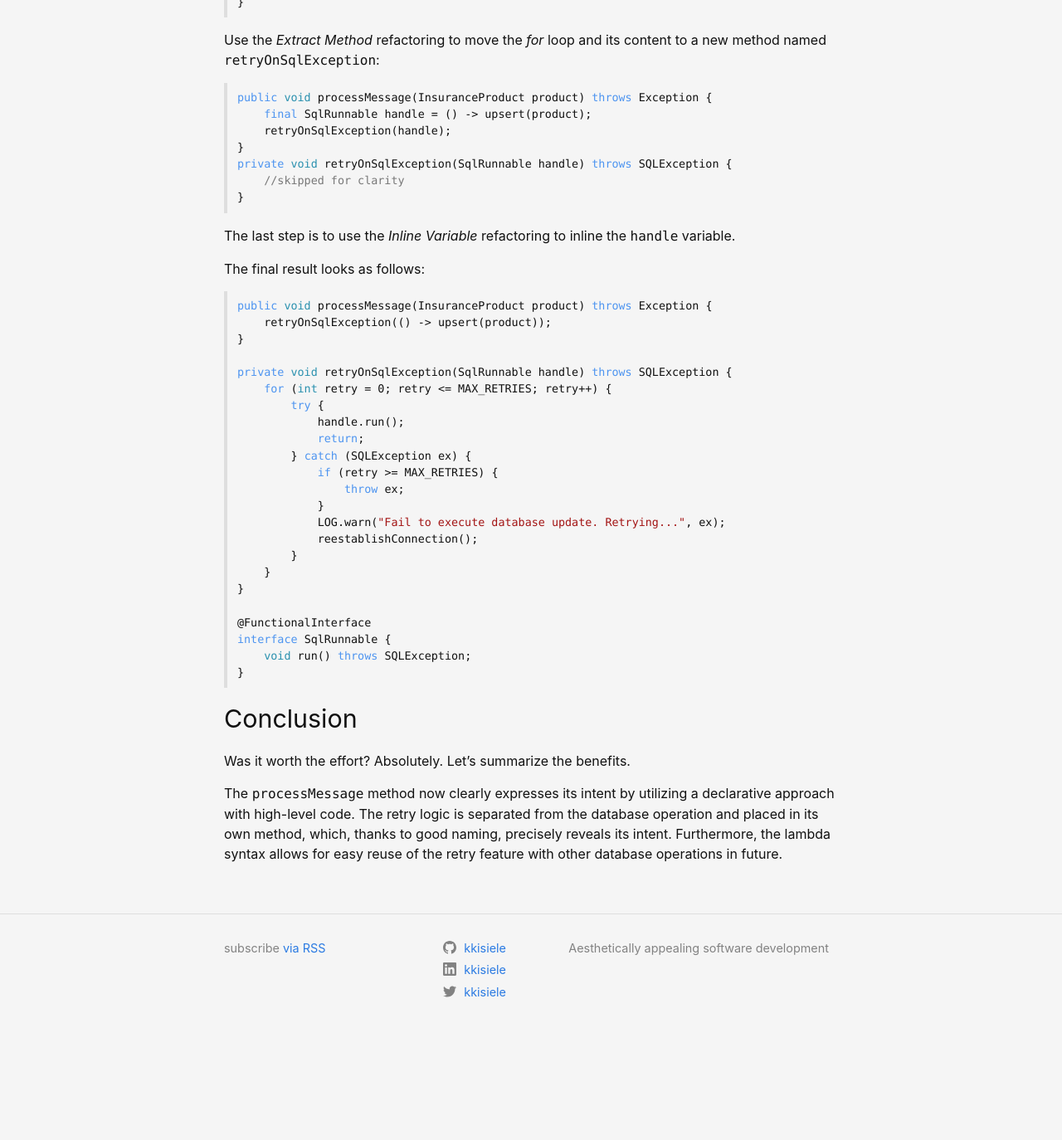
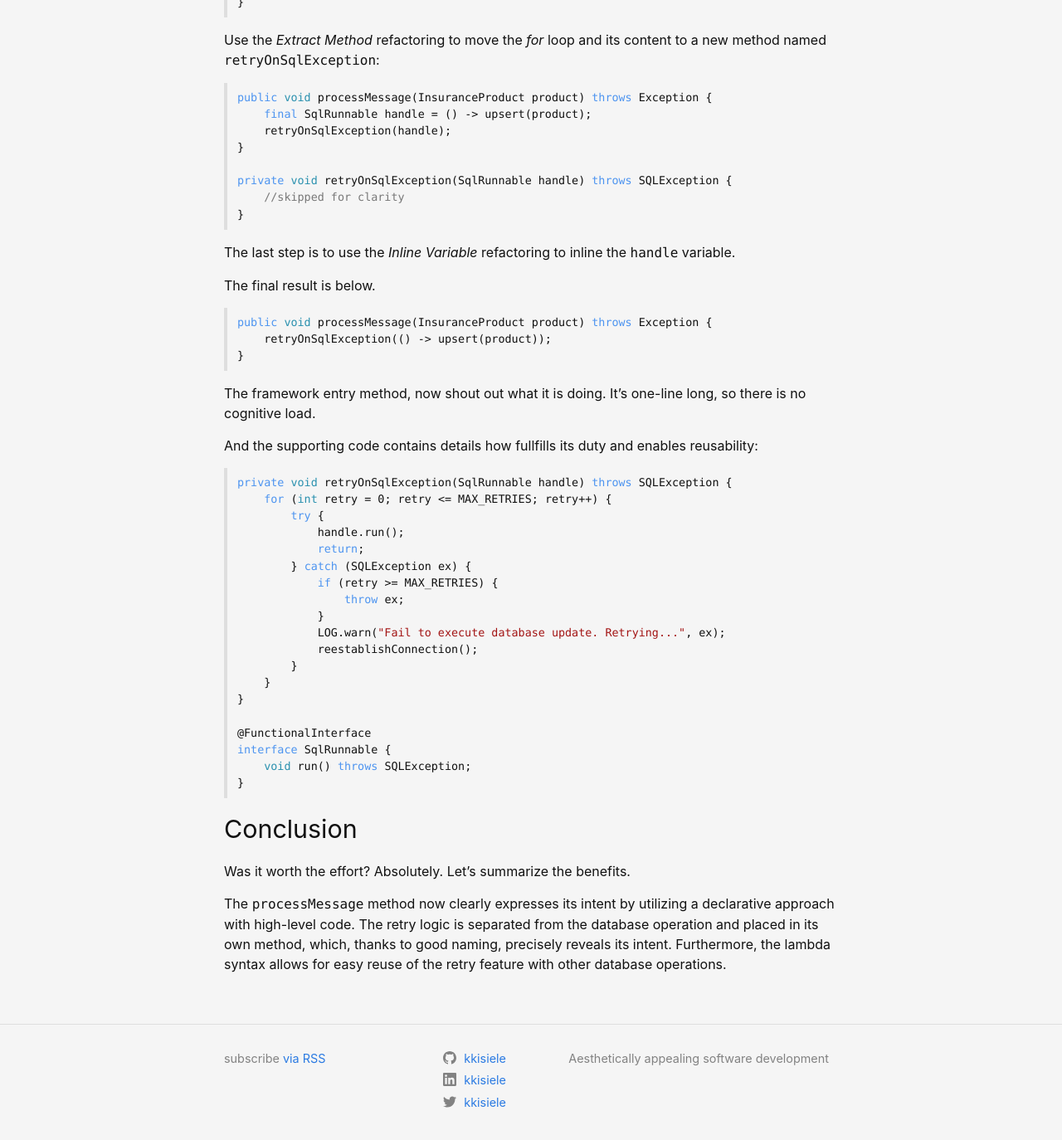
Before and after one commit to kkisiele/kkisiele.github.io, a Jekyll site: the page built from _posts/2023-02-22-leverage-lambdas-for-cleaner-code.md, in a window 1280 px wide and 1400 px high, scrolled down 1753 px. Shown: the top 1374 px of the window at 83% size. Built offline with Jekyll 4.4.1, drawn with Linux system fonts in a browser that asks for light colours; some web fonts are replaced; before the commit the page ends 3020 px from its top, so only the background shows below that.

Commit message:
add sitemap

```diff
--- a/Gemfile
+++ b/Gemfile
@@ -36,3 +36,5 @@
 
 # gem "github-pages", "~> 227", group: :jekyll_plugins
 gem "webrick", "~> 1.7"
+
+gem 'jekyll-sitemap'
--- a/_config.yml
+++ b/_config.yml
@@ -36,6 +36,7 @@
 plugins:
   - jekyll-feed
   - jekyll-tabs
+  - jekyll-sitemap
 
 permalink: /:title:output_ext
 
--- a/_posts/2023-02-22-leverage-lambdas-for-cleaner-code.md
+++ b/_posts/2023-02-22-leverage-lambdas-for-cleaner-code.md
@@ -68,18 +68,23 @@
     final SqlRunnable handle = () -> upsert(product);
     retryOnSqlException(handle);
 }
+
 private void retryOnSqlException(SqlRunnable handle) throws SQLException {
     //skipped for clarity
 }
 {% endhighlight %}
 The last step is to use the _Inline Variable_ refactoring to inline the `handle` variable.
 
-The final result looks as follows:
+The final result is below.
 {% highlight java %}
 public void processMessage(InsuranceProduct product) throws Exception {
     retryOnSqlException(() -> upsert(product));
 }
+{% endhighlight %}
+The framework entry method, now shout out what it is doing. It's one-line long, so there is no cognitive load.
 
+And the supporting code contains details how fullfills its duty and enables reusability:
+{% highlight java %}
 private void retryOnSqlException(SqlRunnable handle) throws SQLException {
     for (int retry = 0; retry <= MAX_RETRIES; retry++) {
         try {
@@ -103,4 +108,4 @@
 ## Conclusion
 Was it worth the effort? Absolutely. Let's summarize the benefits.
 
-The `processMessage` method now clearly expresses its intent by utilizing a declarative approach with high-level code. The retry logic is separated from the database operation and placed in its own method, which, thanks to good naming, precisely reveals its intent. Furthermore, the lambda syntax allows for easy reuse of the retry feature with other database operations in future.
+The `processMessage` method now clearly expresses its intent by utilizing a declarative approach with high-level code. The retry logic is separated from the database operation and placed in its own method, which, thanks to good naming, precisely reveals its intent. Furthermore, the lambda syntax allows for easy reuse of the retry feature with other database operations.
```
Also changed, not shown: Gemfile.lock.
